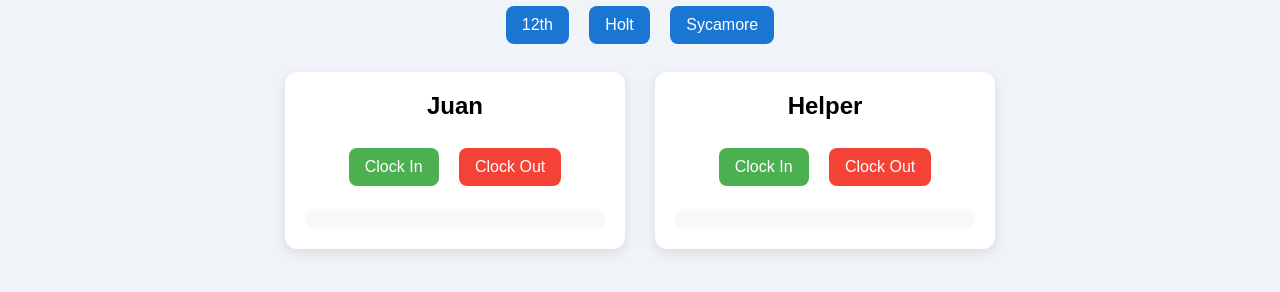
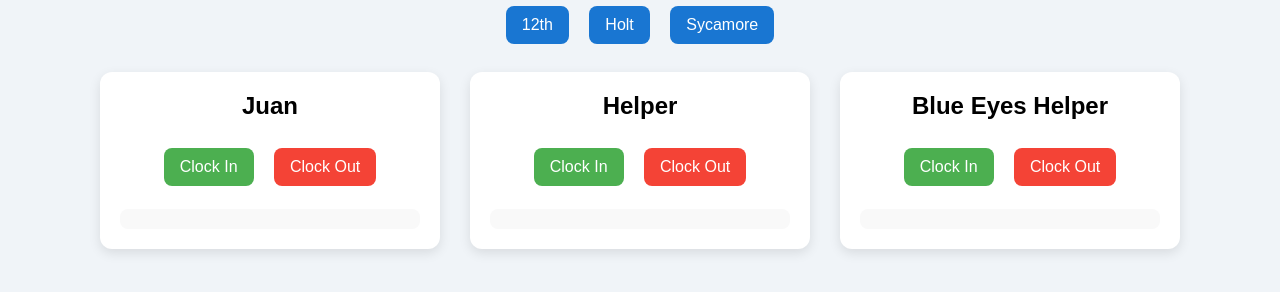
Before and after one commit to shaumangmailcom/juan_clock, a plain HTML site: page index.html in a window 1280 px wide. Shown: the part 128-420 px from the top of the page. Drawn offline with Linux system fonts and the light colour scheme.

Commit message:
Update index.html

```diff
--- a/index.html
+++ b/index.html
@@ -88,6 +88,17 @@
     <button class="clock-out" onclick="logTime('Helper', 'out')">Clock Out</button>
     <div class="log" id="log-Helper"></div>
   </div>
+
+
+  <!-- Helper with blue eyes -->
+  <div class="card">
+    <h2>Blue Eyes Helper</h2>
+    <button class="clock-in" onclick="logTime('Blue Eyes Helper', 'in')" disabled>Clock In</button>
+    <button class="clock-out" onclick="logTime('Blue Eyes Helper', 'out')">Clock Out</button>
+    <div class="log" id="log-Blue Eyes Helper"></div>
+  </div>
+
+
 </div>
 
 <script>
```
